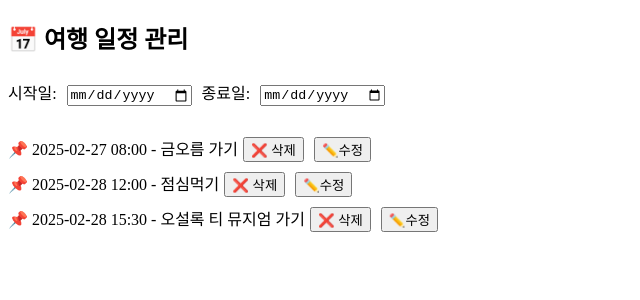
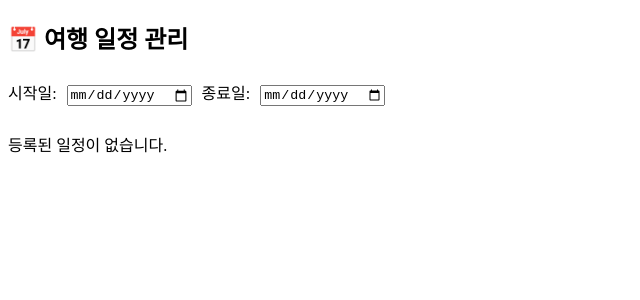
Before and after one commit to fish202502/fish-front, a React (Vite) app: page / in a window 1280 px wide. Shown: the top 300 px of the page, without its empty margins (0-640 px from the left). Built offline with nearby package versions, Linux system fonts and the light colour scheme.

Commit message:
#16_day 순으로 일정 나열

```diff
--- a/src/Schedule/AddSchedule.jsx
+++ b/src/Schedule/AddSchedule.jsx
@@ -10,12 +10,6 @@ const AddSchedule = ({addSchedule, startDate, endDate}) => {
   const [enteredTitle,setEnteredTitle] = useState("");
   const [enteredTime,setEnteredTime] =useState("");
   const [enteredDate,setEnteredDate] =useState("");
-
-  // const [startDate,setStartDate] = useState(null);
-  // const [endDate,setEndDate] = useState(null);
-
-
-
 
 
   const handleTitleInput = e =>{
--- a/src/Schedule/ScheduleDate.jsx
+++ b/src/Schedule/ScheduleDate.jsx
@@ -38,7 +38,7 @@ const ScheduleDate = ({onDateRangeChange , onDaySelect }) => {
         <label>종료일:</label>
         <input type="date" value={endDate || ""} onChange={handleEndDateChange} min={startDate} />
         {startDate && endDate && <p>✈️ 여행 기간: {startDate} ~ {endDate}</p>}
-        {startDate && endDate && <DdayCounter startDate={startDate} endDate={endDate} onDaySelect={onDaySelect} />}
+        {/*{startDate && endDate && <DdayCounter startDate={startDate} endDate={endDate} onDaySelect={onDaySelect} />}*/}
       </>
 
   );
--- a/src/Schedule/ScheduleList.jsx
+++ b/src/Schedule/ScheduleList.jsx
@@ -20,41 +20,52 @@ const ScheduleList = ({ schedules, removeSchedule, modifySchedule ,startDate,end
     setEditingId(null);
   };
 
+  const groupedSchedules = schedules.reduce((acc, schedule) => {
+    if (!acc[schedule.dayLabel]) {
+      acc[schedule.dayLabel] = {
+        date: schedule.date, // DayX 그룹의 대표 날짜 (가장 첫 일정 날짜)
+        schedules: [],
+      };
+    }
+    acc[schedule.dayLabel].schedules.push(schedule);
+    return acc;
+  }, {});
+
+
   return (
       <form>
+        {Object.keys(groupedSchedules).length === 0 ? (
+            <p>등록된 일정이 없습니다.</p>
+        ) : (
+            Object.keys(groupedSchedules).map((dayLabel) => (
+                <div key={dayLabel}>
+                  {/* ✅ DayX + 대표 날짜 출력 */}
+                  <h2> {dayLabel} <span style={{ fontSize: "14px", color: "#888" }}>({groupedSchedules[dayLabel].date})</span></h2>
                   <ul>
-          {schedules.length === 0 ? (
-              <p> 등록된 일정이 없습니다.</p>
-          ) : (
-              schedules.map((schedule) => (
+                    {groupedSchedules[dayLabel].schedules.map((schedule) => (
                         <li key={schedule.id}>
-                    {editingId === schedule.id? (
+                          {editingId === schedule.id ? (
                               <>
                                 <input type="text" name="title" value={editData.title} onChange={handleChange} />
                                 <input type="date" name="date" value={editData.date} onChange={handleChange} min={startDate} max={endDate} />
                                 <input type="time" name="time" value={editData.time} onChange={handleChange} />
                                 <button onClick={(e) => handleSave(e)}>💾 저장</button>
-                        <button onClick={(e) => setEditingId(null)}>❌ 취소</button>
+                                <button onClick={() => setEditingId(null)}>❌ 취소</button>
                               </>
-
-
-                    ):(
+                          ) : (
                               <>
-                    📌 {schedule.date} {schedule.time} - {schedule.title}
+                                🕒 {schedule.time} - {schedule.title}
                                 <button onClick={() => removeSchedule(schedule.id)}>❌ 삭제</button>
-                    <button onClick={() => handleEditClick(schedule)}>✏️수정</button>
-
+                                <button onClick={() => handleEditClick(schedule)}>✏️ 수정</button>
                               </>
-                    )
-
-                    }
+                          )}
                         </li>
+                    ))}
+                  </ul>
+                </div>
             ))
         )}
-        </ul>
-
       </form>
-
   );
 };
 
--- a/src/Schedule/ScheduleManager.jsx
+++ b/src/Schedule/ScheduleManager.jsx
@@ -7,9 +7,7 @@ import ErrorModal from "../ui/Modal/ErrorModal.jsx";
 
 
 const DUMMY_SCHEDULES =[
-  {id:1, title: '금오름 가기',date:'2025-02-27', time: "08:00"},
-  {id:2, title: '점심먹기',date:'2025-02-28', time: "12:00"},
-  {id:3, title: '오설록 티 뮤지엄 가기',date:'2025-02-28', time: "15:30"},
+
 ];
 
 
@@ -28,6 +26,8 @@ const ScheduleManager = ({onDaySelect}) => {
     setError({title,message});
 
   }
+
+
   //  일정 목록을 정렬하는 함수 (날짜 + 시간 기준 정렬)
   const sortSchedules = (schedules) => {
     return [...schedules].sort((a, b) => {
@@ -56,12 +56,22 @@ const ScheduleManager = ({onDaySelect}) => {
     }
 
 
+    let dayLabel = "";
+    if (startDate) {
+      const start = new Date(startDate);
+      const selected = new Date(date);
+      const dayDifference = Math.floor((selected - start) / (1000 * 60 * 60 * 24));
+      dayLabel = `Day${dayDifference + 1}`;
+    }
+
+
 
     const newSchedule = {
       id: Date.now(),
       title,
       date,
       time,
+      dayLabel
     }
     setSchedules((prevSchedules) => sortSchedules([...prevSchedules, newSchedule]));
   };
```
Lines whose indentation alone changed are shown as unchanged.
